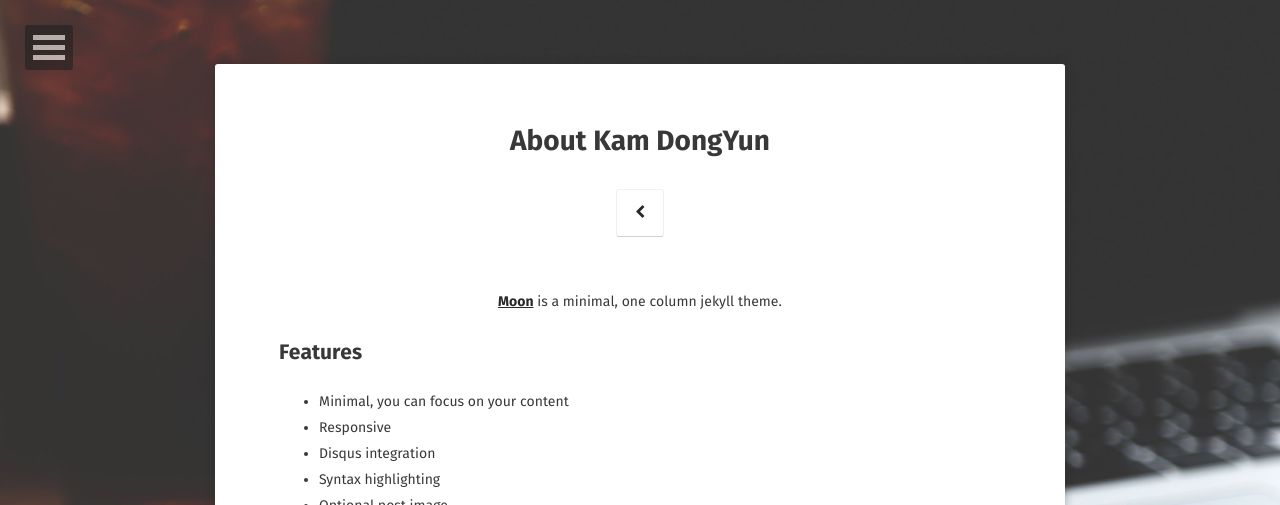
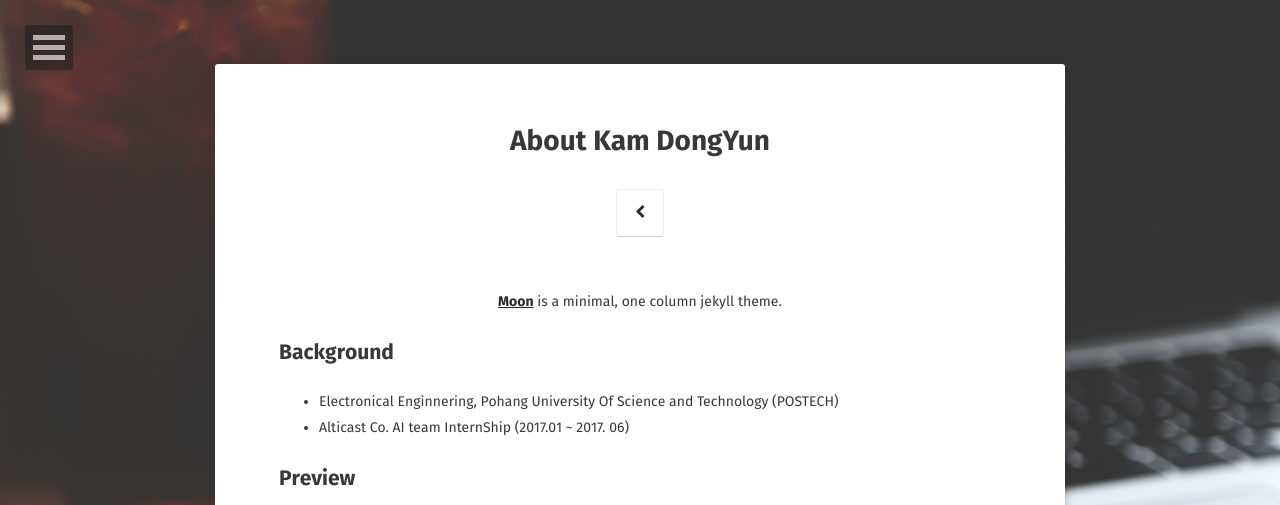
Before and after one commit to LeDron/LeDron.github.io, a Jekyll site: the page built from about/index.md, in a window 1280 px wide. Shown: the top 505 px of the page. Built offline with Jekyll 4.4.1, drawn with Linux system fonts in a browser that asks for light colours; some web fonts are replaced; some of the changed text lies outside the part shown; grey boxes are pictures that could not be loaded.

Commit message:
Update index.md

```diff
--- a/about/index.md
+++ b/about/index.md
@@ -8,17 +8,9 @@ comments: false
 
 <center><a href="https://LeDron.github.io"><b>Moon</b></a> is a minimal, one column jekyll theme.</center>
 
-## Features
-* Minimal, you can focus on your content
-* Responsive
-* Disqus integration
-* Syntax highlighting
-* Optional post image
-* Social icons
-* Page for sharing projects
-* Optional background image
-* Simple navigation menu
-* MathJax support
+## Background
+* Electronical Enginnering, Pohang University Of Science and Technology (POSTECH)
+* Alticast Co. AI team InternShip (2017.01 ~ 2017. 06)
 
 ## Preview
 
```
